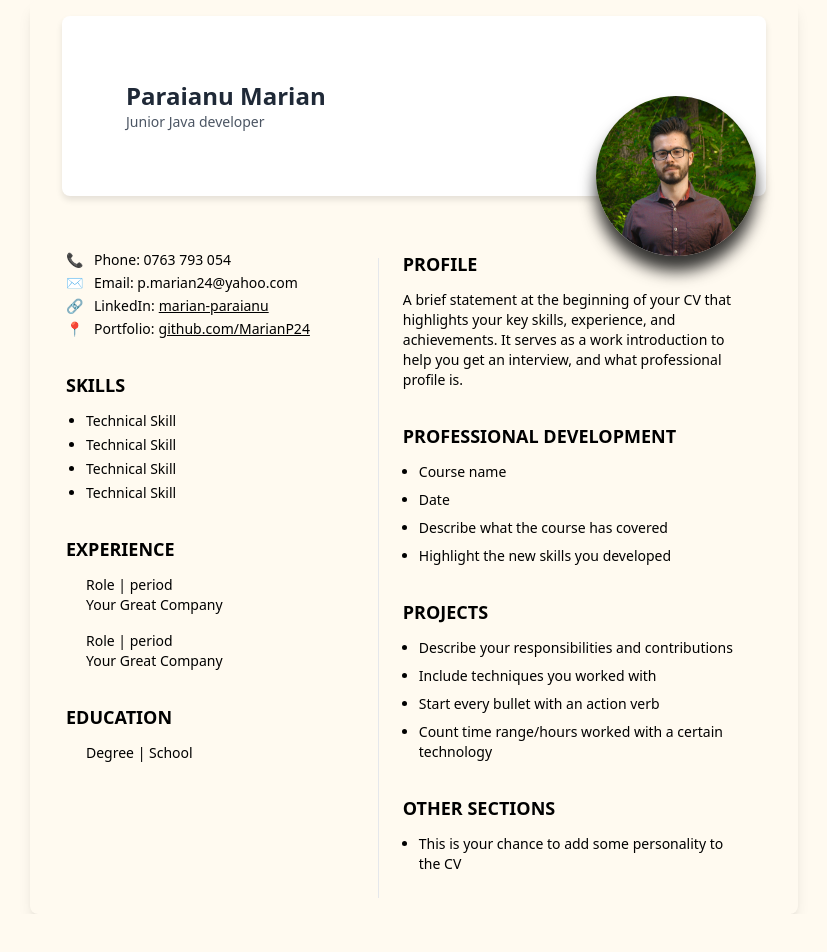
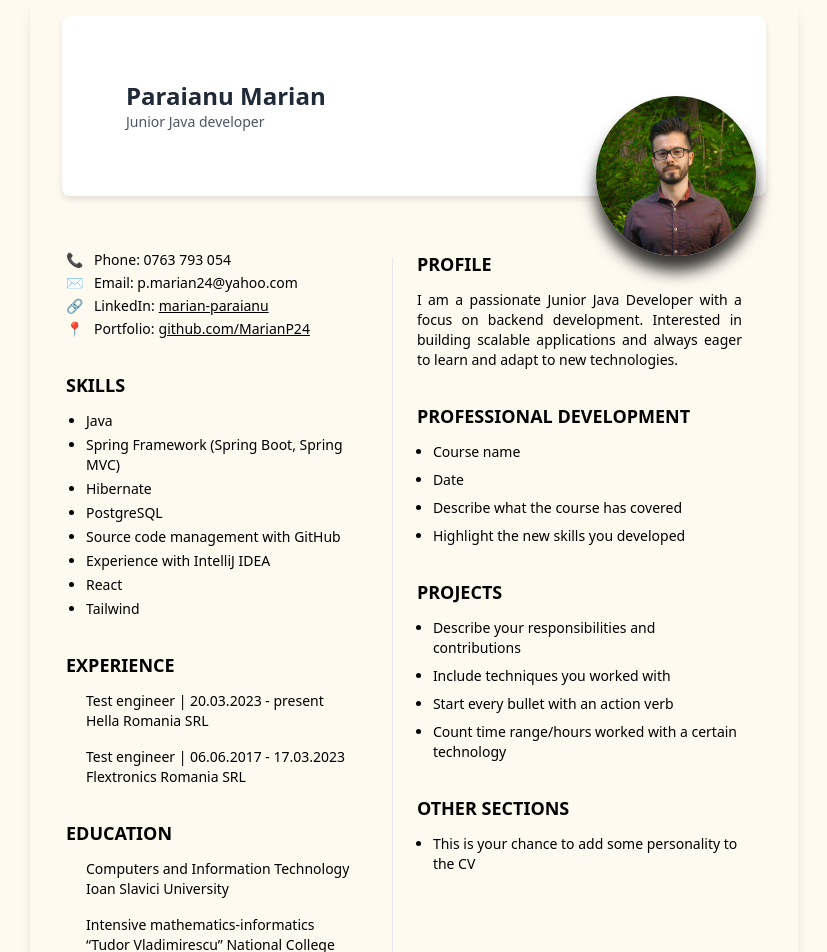
Before and after one commit to MarianP24/resume-builder, a React (Create React App) app: page / in a window 1280 px wide. Shown: the top 952 px of the page, without its empty margins (226-1053 px from the left). Before the commit the page ends 914 px from the top, so only its background shows below. Built offline with nearby package versions, Linux system fonts and the light colour scheme.

Commit message:
edit SKILLS EDUCATION and PROFILE

```diff
--- a/src/components/Resume.js
+++ b/src/components/Resume.js
@@ -1,6 +1,5 @@
 import React from 'react';
 import profileImage from '../images/poza.PNG';
-
 
 
 const CV = () => {
@@ -66,36 +65,41 @@ const CV = () => {
                     }
 
                     .contact-icons {
-                        list-style-type: none; /* Remove bullets */
-                        padding-left: 0; /* Remove left padding */
-                        margin-left: -20px; /* Adjust margin to move items to the left */
+                        margin-left: -20px;
                     }
                 `}
             </style>
-            <div className=" max-w-3xl mx-auto bg-[#FFFAF0] rounded-lg shadow-lg print:max-w-none print:w-full" style={{ margin: '0 auto', padding: '1rem 2rem' }}>
+            <div className=" max-w-3xl mx-auto bg-[#FFFAF0] rounded-lg shadow-lg print:max-w-none print:w-full"
+                 style={{margin: '0 auto', padding: '1rem 2rem'}}>
                 {/* Header Section */}
                 <div className="header-section">
-                    <div style={{ display: 'flex', alignItems: 'flex-start', width: '100%' }}>
+                    <div style={{display: 'flex', alignItems: 'flex-start', width: '100%'}}>
                         <div>
                             <h1 className="text-2xl font-semibold text-gray-800">Paraianu Marian</h1>
                             <p className="text-sm text-gray-600">Junior Java developer</p>
                         </div>
                     </div>
                     {/* Profile Image */}
-                    <div className="image-container" style={{ width: '160px', height: '160px', marginTop: '70px', marginRight: '70px' }}>
+                    <div className="image-container"
+                         style={{width: '160px', height: '160px', marginTop: '70px', marginRight: '70px'}}>
                         <img
                             src={profileImage}
                             alt="Profile"
                             className="rounded-full"
-                            style={{ width: '100%', height: '100%', borderRadius: '50%', boxShadow: '0 15px 16px rgba(0, 0, 0, 0.8)' }}
+                            style={{
+                                width: '100%',
+                                height: '100%',
+                                borderRadius: '50%',
+                                boxShadow: '0 15px 16px rgba(0, 0, 0, 0.8)'
+                            }}
                         />
                     </div>
                 </div>
 
                 {/* Main Content Container */}
-                <div style={{ display: 'flex', flexDirection: 'row', width: '100%', paddingTop:'30px' }}>
+                <div style={{display: 'flex', flexDirection: 'row', width: '100%', paddingTop: '30px'}}>
                     {/* Left Column */}
-                    <div style={{ width: '45%', padding: '1.5rem', position: 'relative' }}>
+                    <div style={{width: '47%', padding: '1.5rem', position: 'relative'}}>
                         <div style={{
                             position: 'absolute',
                             right: 0,
@@ -109,61 +113,85 @@ const CV = () => {
                         <div className="mb-8">
                             <ul className="contact-icons">
                                 <li className="flex items-center text-sm">
-                                    <span className="mr-2" style={{ width: '20px', display: 'inline-block' }}>📞</span> Phone: 0763 793 054
+                                    <span className="mr-2"
+                                          style={{width: '20px', display: 'inline-block'}}>📞</span> Phone: 0763 793 054
                                 </li>
                                 <li className="flex items-center text-sm">
-                                    <span className="mr-2" style={{ width: '20px', display: 'inline-block' }}>✉️</span> Email: p.marian24@yahoo.com
+                                    <span className="mr-2"
+                                          style={{width: '20px', display: 'inline-block'}}>✉️</span> Email:
+                                    p.marian24@yahoo.com
                                 </li>
                                 <li className="flex items-center text-sm">
-                                    <span className="mr-2" style={{ width: '20px', display: 'inline-block' }}>🔗</span> LinkedIn: <a className="ml-1" href="https://linkedin.com/in/marian-paraianu" target="_blank" rel="noopener noreferrer">marian-paraianu</a>
+                                    <span className="mr-2"
+                                          style={{width: '20px', display: 'inline-block'}}>🔗</span> LinkedIn: <a
+                                    className="ml-1" href="https://linkedin.com/in/marian-paraianu" target="_blank"
+                                    rel="noopener noreferrer">marian-paraianu</a>
                                 </li>
                                 <li className="flex items-center text-sm">
-                                    <span className="mr-2" style={{ width: '20px', display: 'inline-block' }}>📍</span> Portfolio: <a className="ml-1" href="https://github.com/MarianP24" target="_blank" rel="noopener noreferrer">github.com/MarianP24</a>
+                                    <span className="mr-2"
+                                          style={{width: '20px', display: 'inline-block'}}>📍</span> Portfolio: <a
+                                    className="ml-1" href="https://github.com/MarianP24" target="_blank"
+                                    rel="noopener noreferrer">github.com/MarianP24</a>
                                 </li>
                             </ul>
                         </div>
 
                         {/* Skills Section */}
                         <div className="mb-8">
-                            <h2 className="text-lg font-semibold mb-3" style={{ marginLeft: '-20px'}}>SKILLS</h2>
+                            <h2 className="text-lg font-semibold mb-3" style={{marginLeft: '-20px'}}>SKILLS</h2>
                             <ul className="space-y-1 list-disc">
-                                <li className="text-sm">Technical Skill</li>
-                                <li className="text-sm">Technical Skill</li>
-                                <li className="text-sm">Technical Skill</li>
-                                <li className="text-sm">Technical Skill</li>
+                                <li className="text-sm">Java</li>
+                                <li className="text-sm">Spring Framework (Spring Boot, Spring MVC)</li>
+                                <li className="text-sm">Hibernate</li>
+                                <li className="text-sm">PostgreSQL</li>
+                                <li className="text-sm">Source code management with GitHub</li>
+                                <li className="text-sm">Experience with IntelliJ IDEA</li>
+                                <li className="text-sm">React</li>
+                                <li className="text-sm">Tailwind</li>
                             </ul>
                         </div>
 
                         {/* Experience Section */}
                         <div className="mb-8">
-                            <h2 className="text-lg font-semibold mb-3" style={{ marginLeft: '-20px' }}>EXPERIENCE</h2>
+                            <h2 className="text-lg font-semibold mb-3" style={{marginLeft: '-20px'}}>EXPERIENCE</h2>
                             <div className="space-y-4">
                                 <div>
-                                    <p className="text-sm font-medium">Role | period</p>
-                                    <p className="text-sm">Your Great Company</p>
+                                    <p className="text-sm font-medium">Test engineer | 20.03.2023 - present</p>
+                                    <p className="text-sm">Hella Romania SRL</p>
                                 </div>
                                 <div>
-                                    <p className="text-sm font-medium">Role | period</p>
-                                    <p className="text-sm">Your Great Company</p>
+                                    <p className="text-sm font-medium">Test engineer | 06.06.2017 - 17.03.2023</p>
+                                    <p className="text-sm">Flextronics Romania SRL</p>
                                 </div>
                             </div>
                         </div>
 
                         {/* Education Section */}
                         <div>
-                            <h2 className="text-lg font-semibold mb-3" style={{ marginLeft: '-20px' }}>EDUCATION</h2>
-                            <p className="text-sm">Degree | School</p>
+                            <h2 className="text-lg font-semibold mb-3" style={{marginLeft: '-20px'}}>EDUCATION</h2>
+                            <div className="space-y-4">
+                                <div>
+                                    <p className="text-sm">Computers and Information Technology</p>
+                                    <p className="text-sm">Ioan Slavici University</p>
+                                </div>
+                                <div>
+                                    <p className="text-sm">Intensive mathematics-informatics</p>
+                                    <p className="text-sm">“Tudor Vladimirescu” National College</p>
+                                </div>
+                            </div>
                         </div>
                     </div>
 
                     {/* Right Column */}
-                    <div style={{ width: '55%', padding: '1.5rem' }}>
+                    <div style={{width: '53%', padding: '1.5rem'}}>
                         {/* Profile Section */}
                         <div className="mb-8">
                             <h2 className="text-lg font-semibold mb-3">PROFILE</h2>
-                            <p className="text-sm">
-                                A brief statement at the beginning of your CV that highlights your key skills, experience, and achievements. It serves as a work introduction to help you get an interview, and what professional profile is.
-                            </p>
+                            <div className="text-sm text-justify">
+                                I am a passionate Junior Java Developer with a focus on backend development.
+                                Interested in building scalable applications and always eager to learn and adapt to new
+                                technologies.
+                            </div>
                         </div>
 
                         {/* Professional Development */}
```
